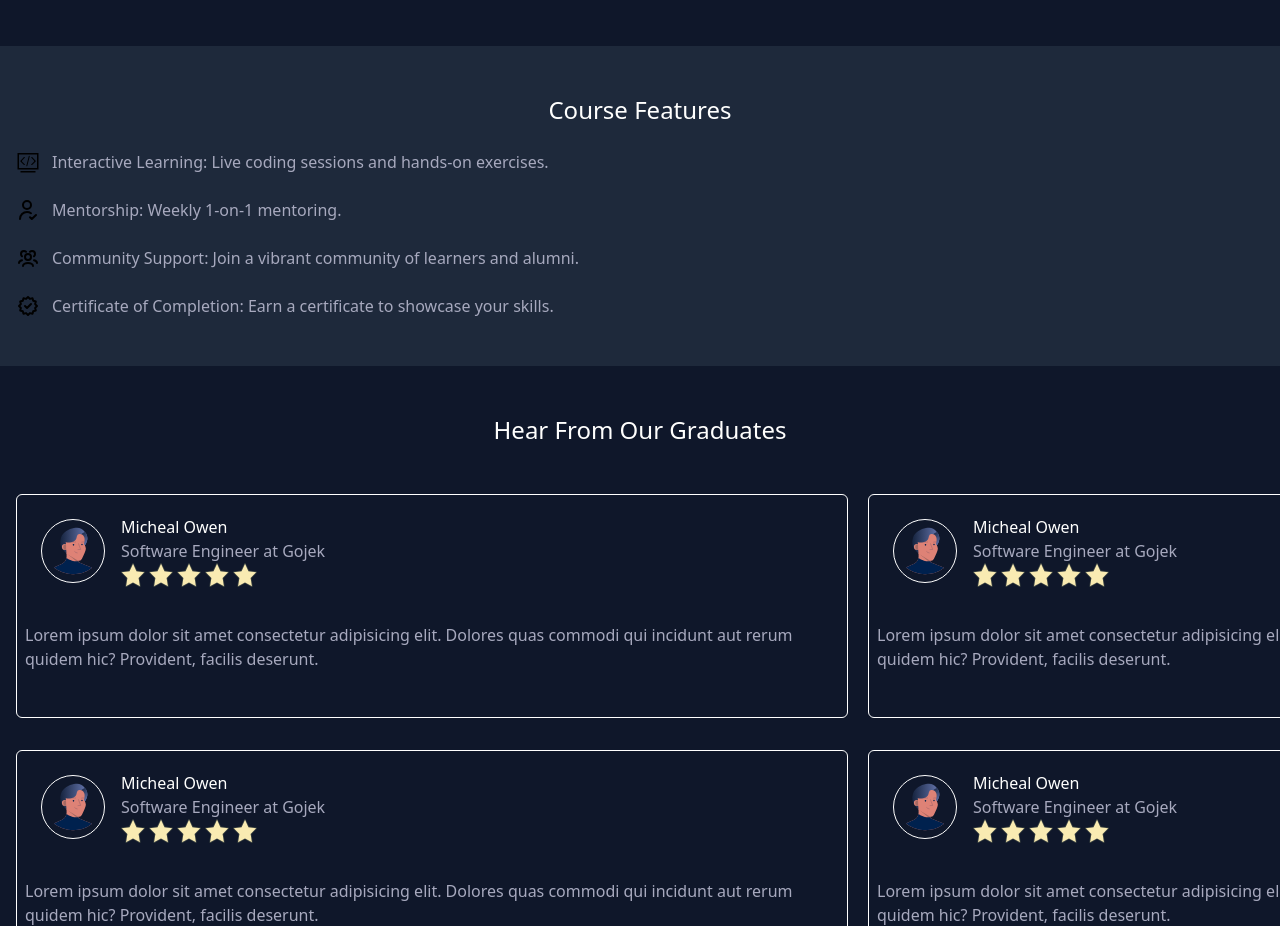
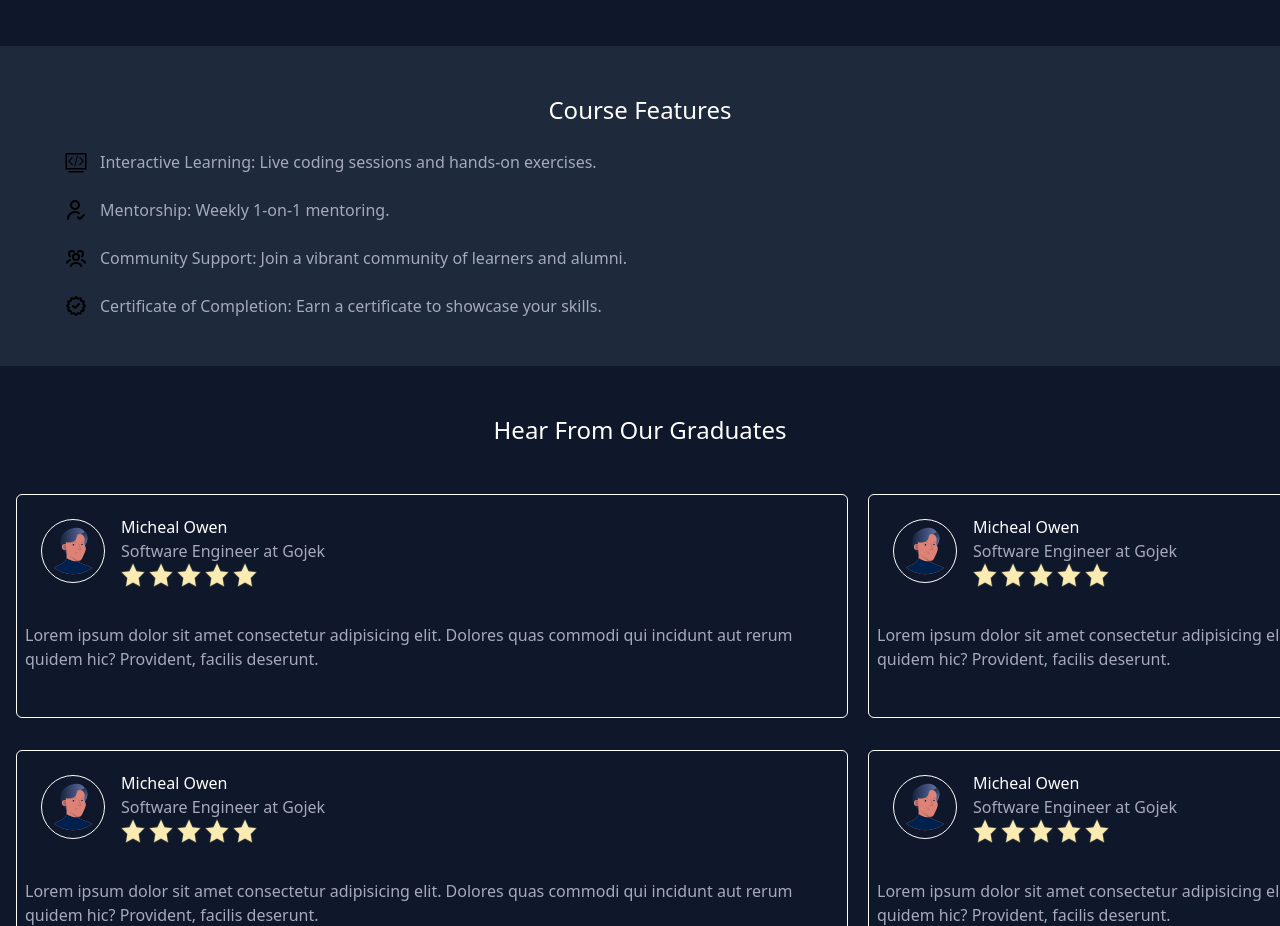
Before and after one commit to Micheal501/landing-page, a React (Vite) app: page / in a window 1280 px wide. Shown: the part 832-1758 px from the top of the page. Built offline with nearby package versions, Linux system fonts and the light colour scheme.

Commit message:
style: add margin left for better view on tablet device

```diff
--- a/src/components/organisms/Features.tsx
+++ b/src/components/organisms/Features.tsx
@@ -6,7 +6,7 @@ const Features = () => {
       {featuresData.map((features) => (
         <ul
           key={features.id}
-          className='flex items-start gap-3 px-4 text-paragraph'
+          className='flex items-start gap-3 px-4 md:ml-12 text-paragraph'
         >
           <li className='flex mt-6 gap-3'>
             <img
```
